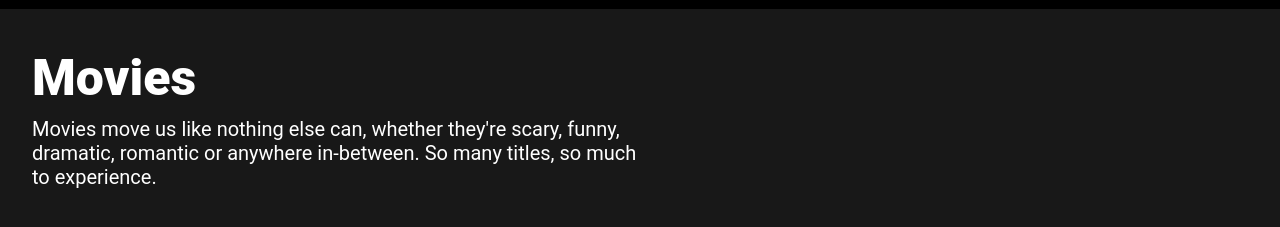
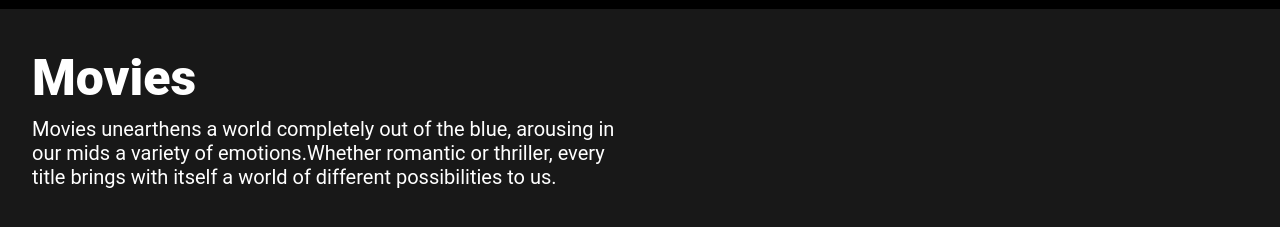
Before and after one commit to pylhr/Flex-Movie, a website: page public/index.html in a window 1280 px wide. Shown: the part 51-278 px from the top of the page. Drawn offline with Linux system fonts and the light colour scheme; no server answers.

Commit message:
des change

```diff
--- a/public/index.html
+++ b/public/index.html
@@ -19,8 +19,9 @@
             <!-- main section -->
             <header class="main">
                 <h1 class="heading">movies</h1>
-                <p class="info">Movies move us like nothing else can, whether they're scary, funny, dramatic,
-                                romantic or anywhere in-between. So many titles, so much to experience.</p>
+                <p class="info">Movies unearthens a world completely out of the blue, arousing in our mids a variety of
+                    emotions.Whether romantic or thriller, every title brings with itself a world of different possibilities to us.
+                </p>
                                <!-- <div class="movie-list">
 
                                     <button class="pre-btn"><img src="img/pre.png" alt=""></button>
```
